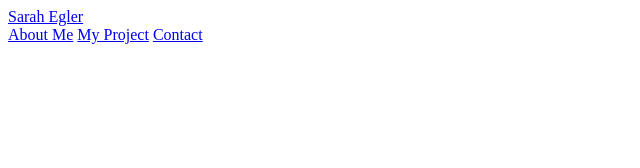
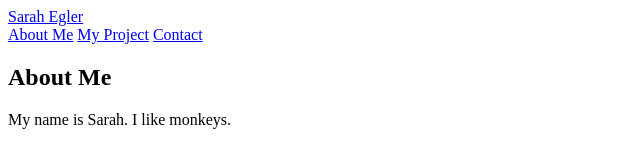
Before and after one commit to Cactus12322/test-repo, a plain HTML site: page index.html in a window 1280 px wide. Shown: the whole page, without its empty margins (0-640 px from the left). Drawn offline with Linux system fonts and the light colour scheme.

Commit message:
adding header

```diff
--- a/index.html
+++ b/index.html
@@ -19,7 +19,15 @@
    </div>
 </header>
 
+<div id="main-container" class="container">
+    <section class="main-section">
+        <h1>About Me</h1>
 
+        <p>My name is Sarah. I like monkeys.</p>
+
+    </section>
+
+</div>
 
 
 </body>
```
